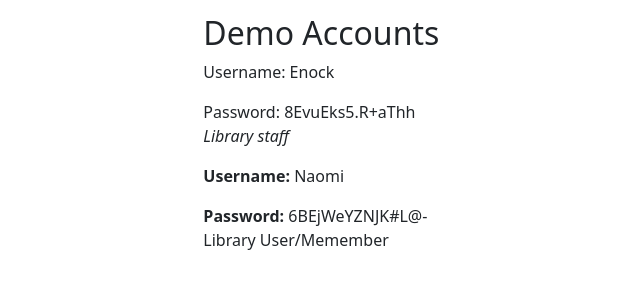
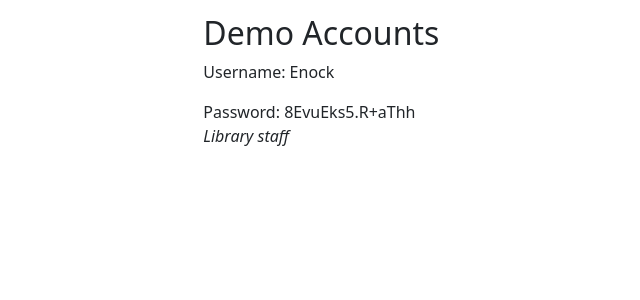
Before and after one commit to StevenSanie/mdn-django-locallibrary, a Django app: page /accounts/login/ in a window 1280 px wide; the page is wider, and only the part inside the window is pictured. Shown: the part 216-516 px from the top of that part, without its empty margins (94-734 px from the left). Run offline with Django 4.2, Linux system fonts and the light colour scheme.

Commit message:
removed the demo login account that was deleted from the database

```diff
--- a/catalog/templates/registration/login.html
+++ b/catalog/templates/registration/login.html
@@ -39,7 +39,4 @@
   <p>Username: Enock</p>
   <p>Password: 8EvuEks5.R+aThh <br> <i> Library staff </i></p>
 
-  <p><strong>Username:</strong> Naomi</p>
-  <p><strong>Password:</strong> 6BEjWeYZNJK#L@- <br> Library User/Memember</p>
-
 {% endblock %}
```
